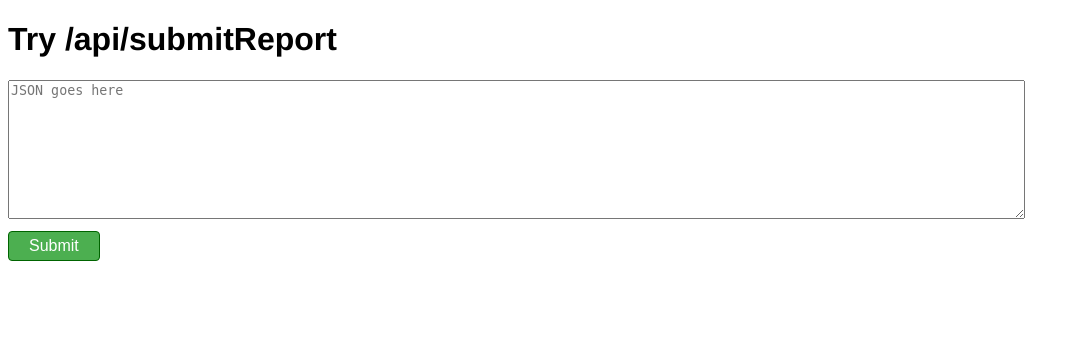
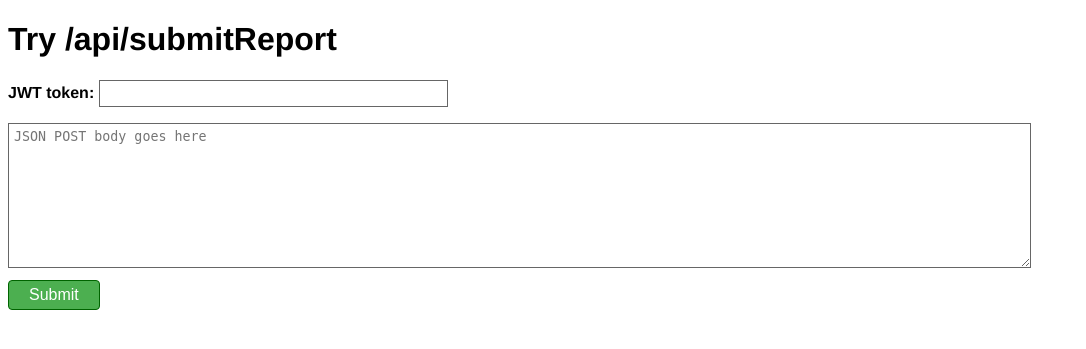
Before and after one commit to CAVaccineInventory/vial, a Django app: template vaccinate/templates/api/submit_report_debug.html in a window 1280 px wide. Shown: the part 52-401 px from the top of the page, without its empty margins (0-1086 px from the left). Run offline with Django 3.2, Linux system fonts and the light colour scheme; the template is opened without the code that fills it, so the values that code supplies are empty; parts of the project's set-up code (start-up, migrations or seed data) failed here and were passed over.

Commit message:
Stash JWT in session and make available to debug tool, refs #34, #25

```diff
--- a/vaccinate/api/views.py
+++ b/vaccinate/api/views.py
@@ -31,4 +31,8 @@ def submit_report(request):
 
 
 def submit_report_debug(request):
-    return render(request, "api/submit_report_debug.html")
+    return render(
+        request,
+        "api/submit_report_debug.html",
+        {"jwt": request.session["jwt"] if "jwt" in request.session else ""},
+    )
--- a/vaccinate/auth0login/auth0backend.py
+++ b/vaccinate/auth0login/auth0backend.py
@@ -67,4 +67,5 @@ class Auth0(BaseOAuth2):
             "user_id": payload["sub"],
             "email": payload["email"],
             "roles": payload["https://help.vaccinateca.com/roles"],
+            "id_token": id_token,
         }
--- a/vaccinate/auth0login/pipeline.py
+++ b/vaccinate/auth0login/pipeline.py
@@ -14,3 +14,5 @@ def provide_admin_access_based_on_auth0_role(backend, user, response, *args, **k
             group.user_set.add(user)
         else:
             group.user_set.remove(user)
+        # Stash the id_token as 'jwt' in the session
+        kwargs["request"].session["jwt"] = response["id_token"]
--- a/vaccinate/templates/api/submit_report_debug.html
+++ b/vaccinate/templates/api/submit_report_debug.html
@@ -31,6 +31,13 @@
       input[type="submit"]:active {
         background-color: darkgreen;
       }
+      input[type="text"], textarea {
+        border: 1px solid #666;
+        padding: 5px;
+      }
+      label {
+        font-weight: bold;
+      }
     </style>
   </head>
   <body id="app-unspecified">
@@ -43,8 +50,9 @@
     <main>
       <h1>Try /api/submitReport</h1>
       <form class="trySubmitReport">
+        <p><label>JWT token: <input type="text" name="jwt" size="40" value="{{ jwt }}"></label></p>
         <div>
-          <textarea name="body" placeholder="JSON goes here"></textarea>
+          <textarea name="body" placeholder="JSON POST body goes here"></textarea>
         </div>
         <div><input type="submit" value="Submit" /></div>
       </form>
@@ -59,7 +67,8 @@
     </main>
     <script>
       let form = document.querySelector(".trySubmitReport");
-      let textarea = form.getElementsByTagName("textarea")[0];
+      let bodyTextarea = form.getElementsByTagName("textarea")[0];
+      let jwtInput = form.querySelector("[name=jwt]");
       let apiResponse = document.querySelector(".apiResponse");
       let responseStatus = document.querySelector(".responseStatus");
       let responseHeaders = document.querySelector(".responseHeaders");
@@ -70,8 +79,9 @@
           method: "POST",
           headers: {
             "Content-Type": "application/json",
+            "Authorization": "Bearer " + jwtInput.value
           },
-          body: textarea.value,
+          body: bodyTextarea.value,
         });
         const data = await response.json();
         apiResponse.style.display = 'block';
```
